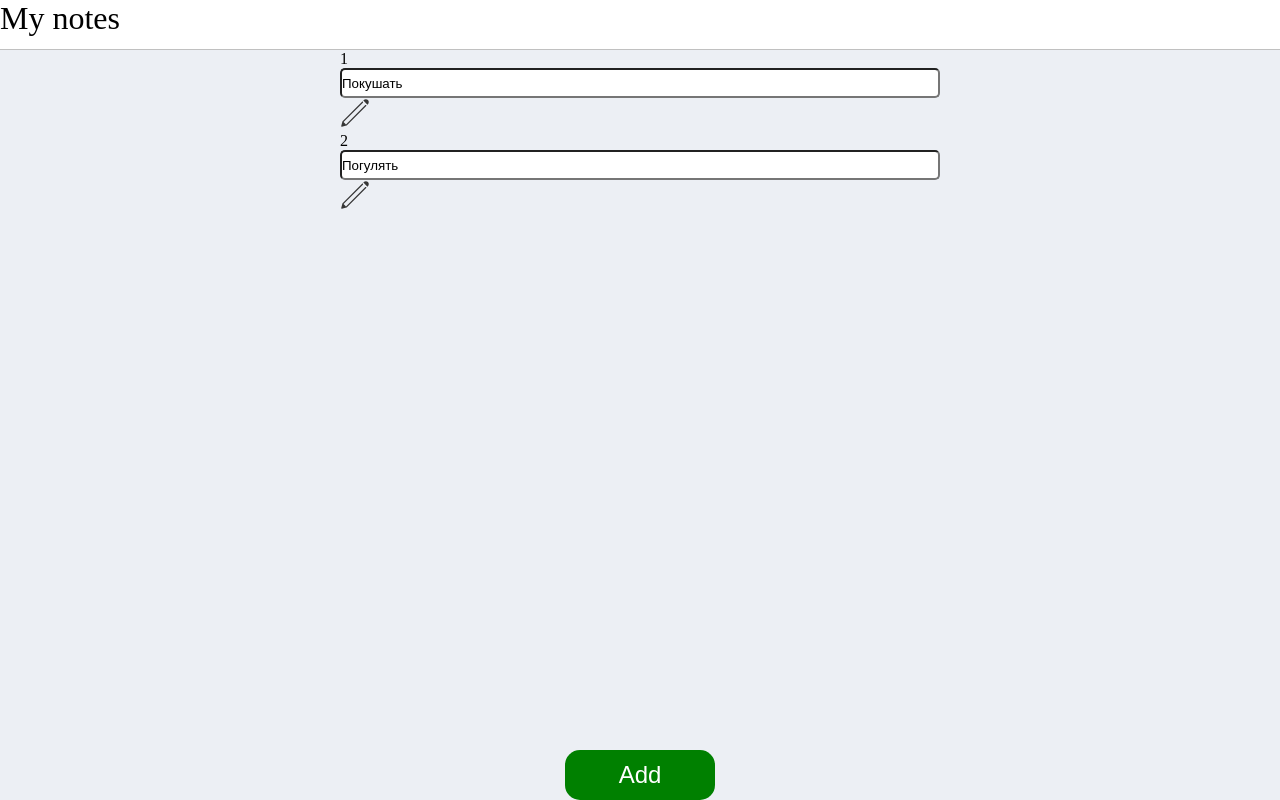
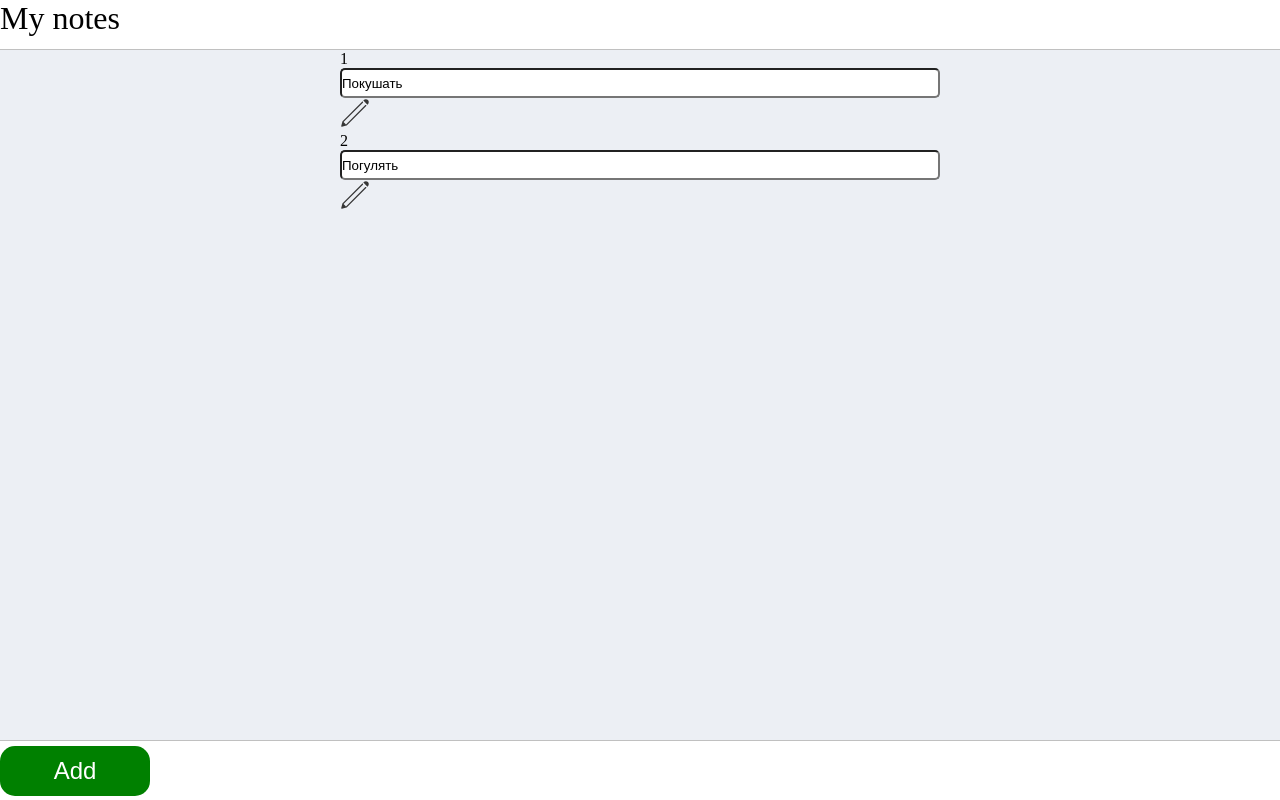
Before and after one commit to StepanNikolaev10/my-notes-v2, a React (Vite) app in the folder client/: page / in a window 1280 px wide. Built offline with nearby package versions, Linux system fonts and the light colour scheme.

Commit message:
feat: import and place ActionsPanel component in TaskListPage layout

```diff
--- a/client/src/pages/TaskListPage/TaskListPage.jsx
+++ b/client/src/pages/TaskListPage/TaskListPage.jsx
@@ -1,7 +1,7 @@
 import styles from './TaskListPage.module.scss';
 import { useState } from 'react';
 import TaskListDisplay from '/src/components/Containers/TaskListDisplay/TaskListDisplay';
-import TaskAddBtn from '../../components/UI/TaskAddBtn/TaskAddBtn';
+import ActionsPanel from '../../components/Containers/ActionsPanel/ActionsPanel';
 
 const TaskListPage = () => {
   const [tasks, setTasks] = useState([
@@ -27,8 +27,8 @@ const TaskListPage = () => {
         tasks={tasks}
         onTextChange={updateTaskText}
       />
-      <TaskAddBtn
-        onAddTask={addTask}
+      <ActionsPanel
+        onAddBtn={addTask}
       />
     </div>
   )
```
